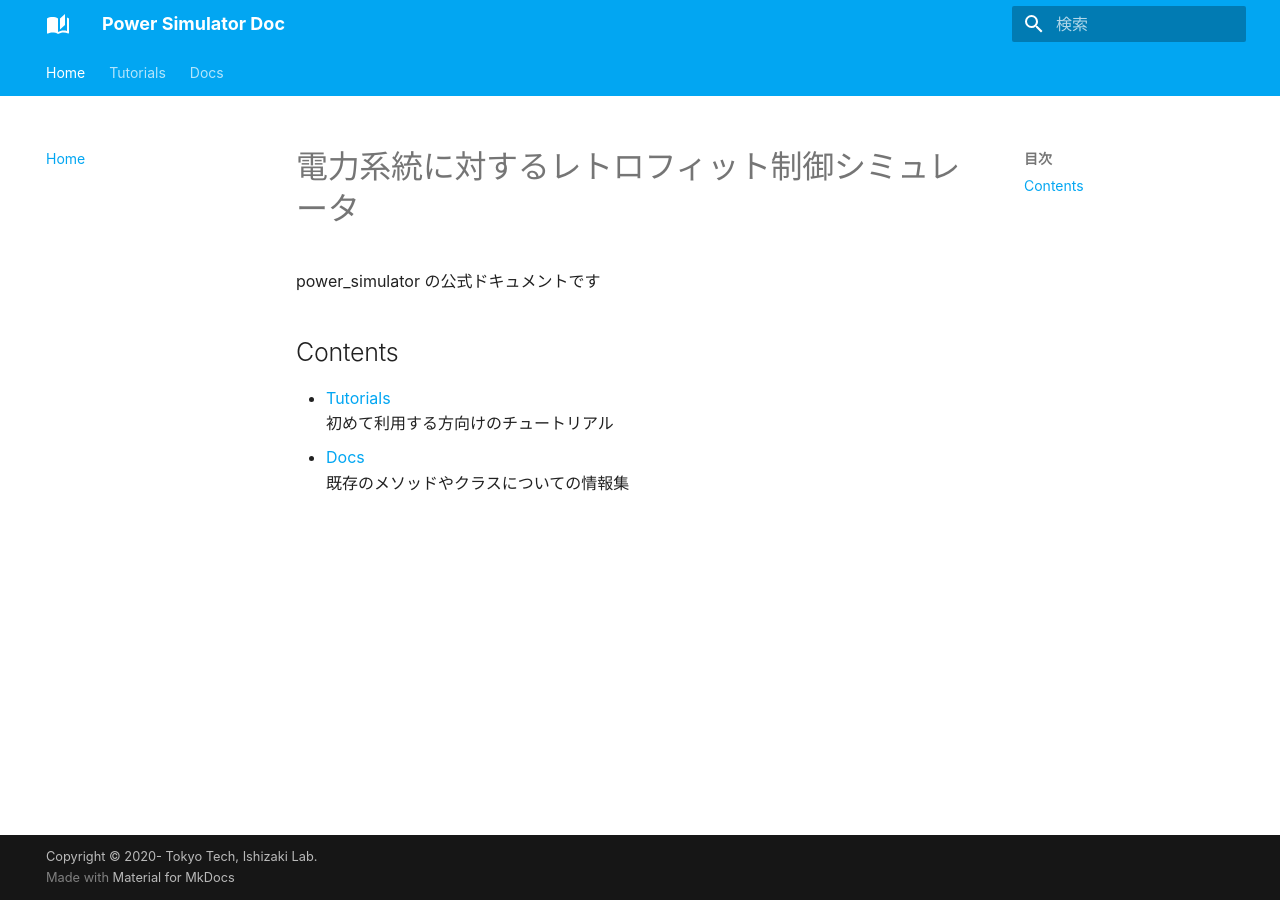
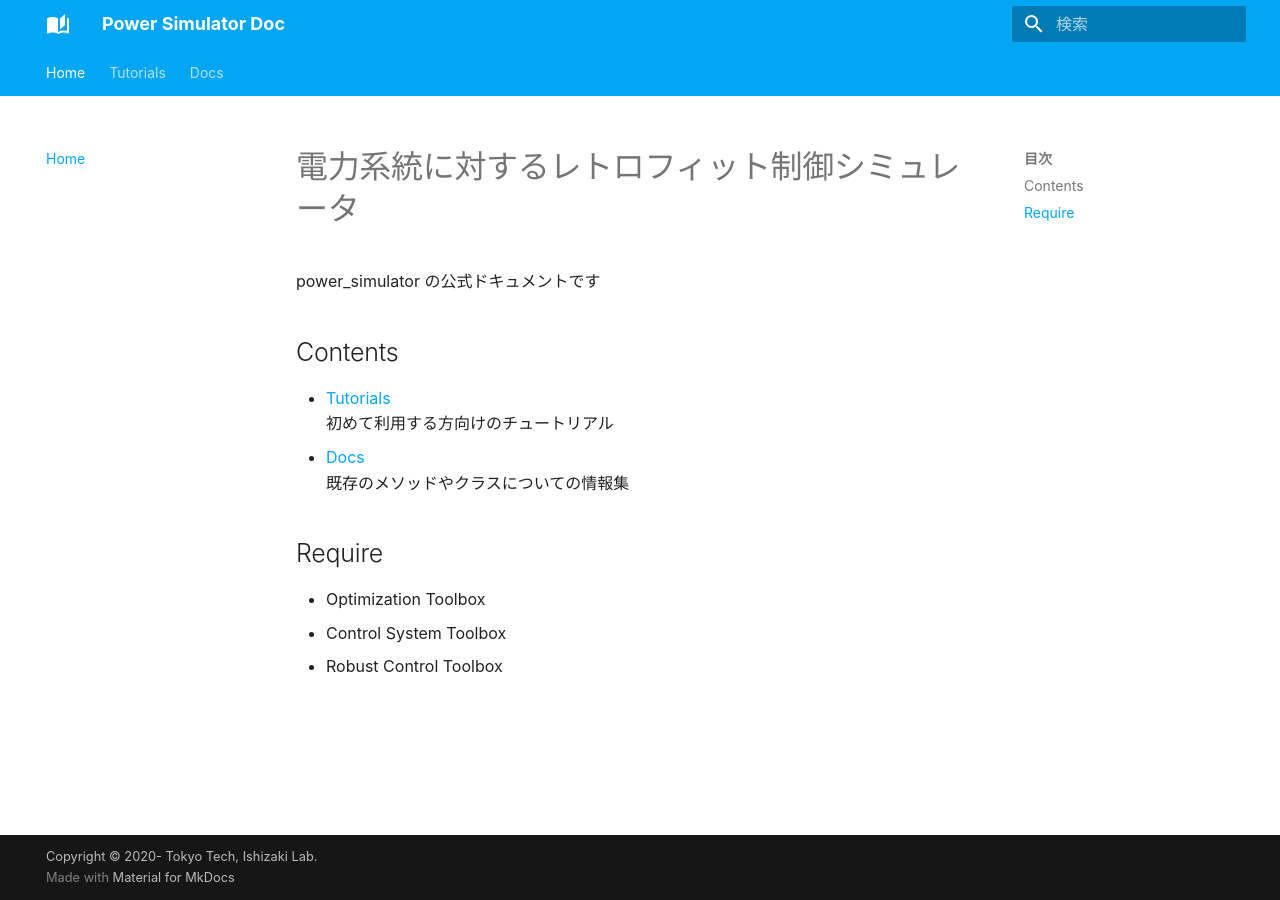
Before and after one commit to takahiro-kawaguchi/power_simulator_doc, an MkDocs documentation site: the page built from docs/index.md, in a window 1280 px wide. Built offline with MkDocs 1.6.1 and Material for MkDocs 9.7.7, drawn with Linux system fonts in a browser that asks for light colours; some web fonts are replaced.

Commit message:
add require

```diff
--- a/docs/index.md
+++ b/docs/index.md
@@ -8,3 +8,9 @@ power_simulator の公式ドキュメントです
     初めて利用する方向けのチュートリアル
 - [Docs](./Docs/docs.md)
     既存のメソッドやクラスについての情報集
+
+## Require
+
+- Optimization Toolbox
+- Control System Toolbox
+- Robust Control Toolbox
```
